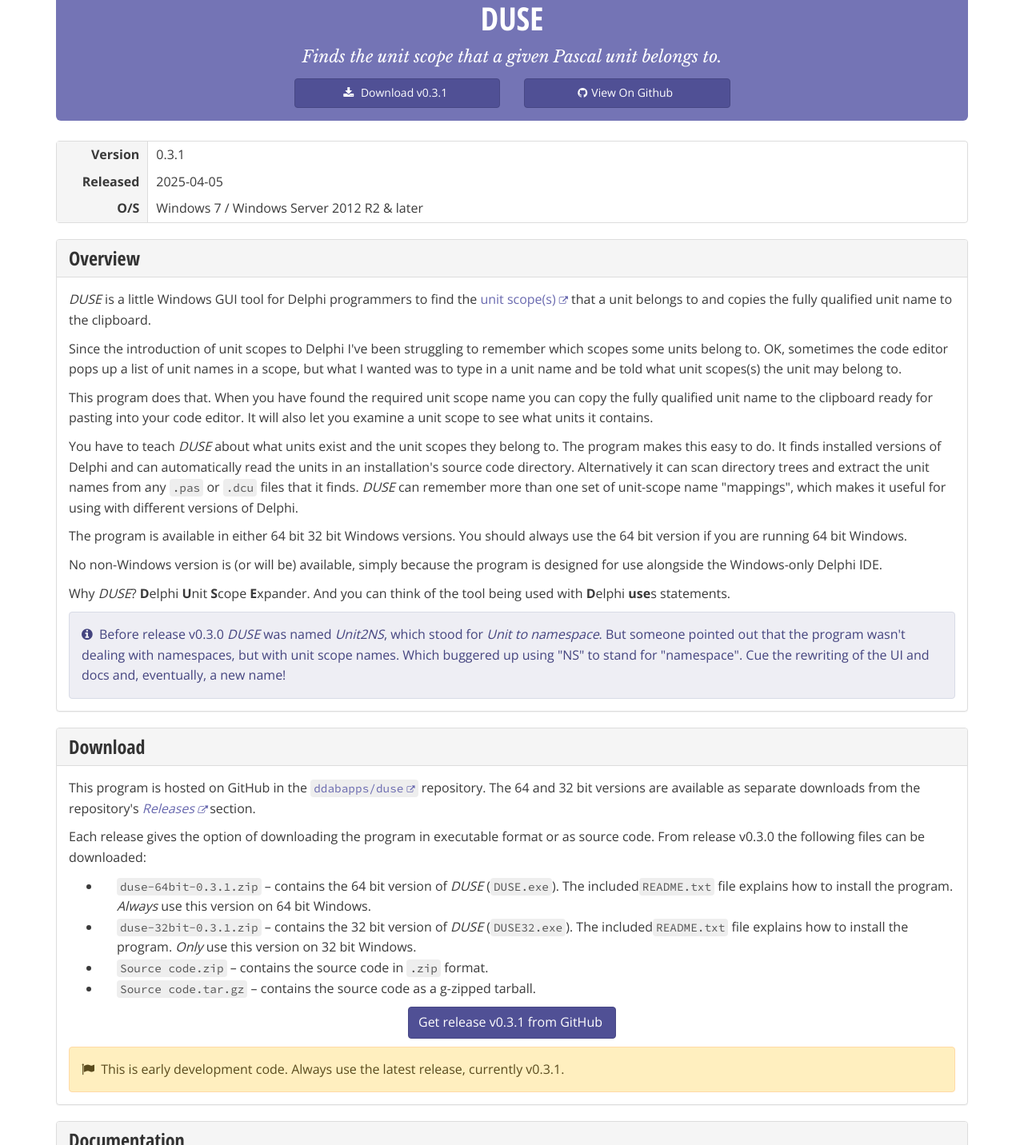
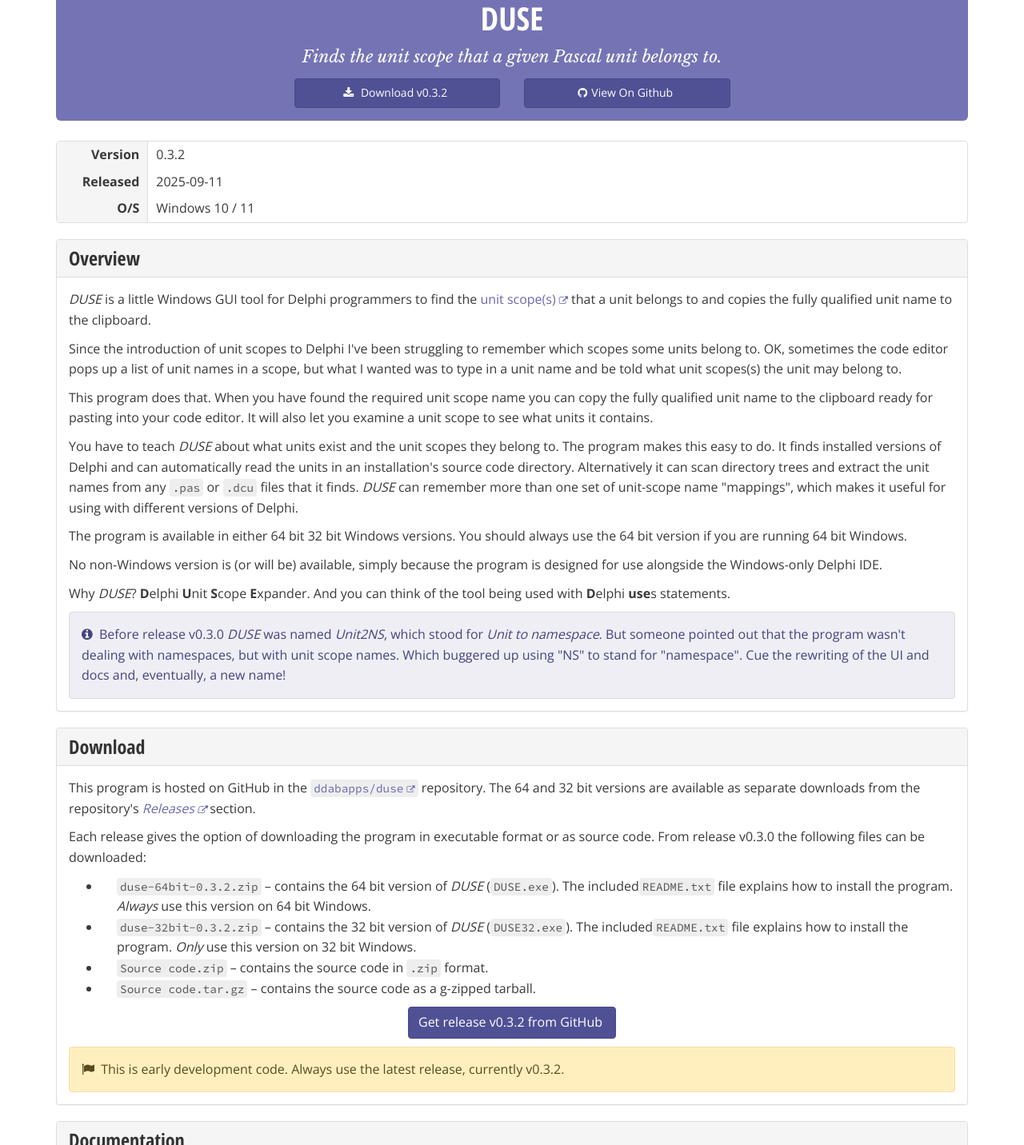
Before and after one commit to delphidabbler/delphidabbler.github.io, a Jekyll site: the page built from _software/duse.html, in a window 1280 px wide. Shown: the part 218-1650 px from the top of the page at 80% size. Built offline with Jekyll 4.4.1, drawn with Linux system fonts in a browser that asks for light colours.

Commit message:
Update duse page re release 0.3.2

```diff
--- a/_software/duse.html
+++ b/_software/duse.html
@@ -2,9 +2,9 @@
 layout: "programs-tplt"
 group: apps
 priority: 1.5
-version: "0.3.1"
-release-date: "2025-04-05"
-os: Windows 7 / Windows Server 2012 R2 & later
+version: "0.3.2"
+release-date: "2025-09-11"
+os: Windows 10 / 11
 title: "DUSE"
 precis: "Finds the unit scope that a given Pascal unit belongs to."
 summary: "Maintains one or more 'mappings' of Delphi Pascal units to the unit scopes to which they may belong. Copies the fully qualified unit name to the clipboard for pasting into Pascal code. "
```
